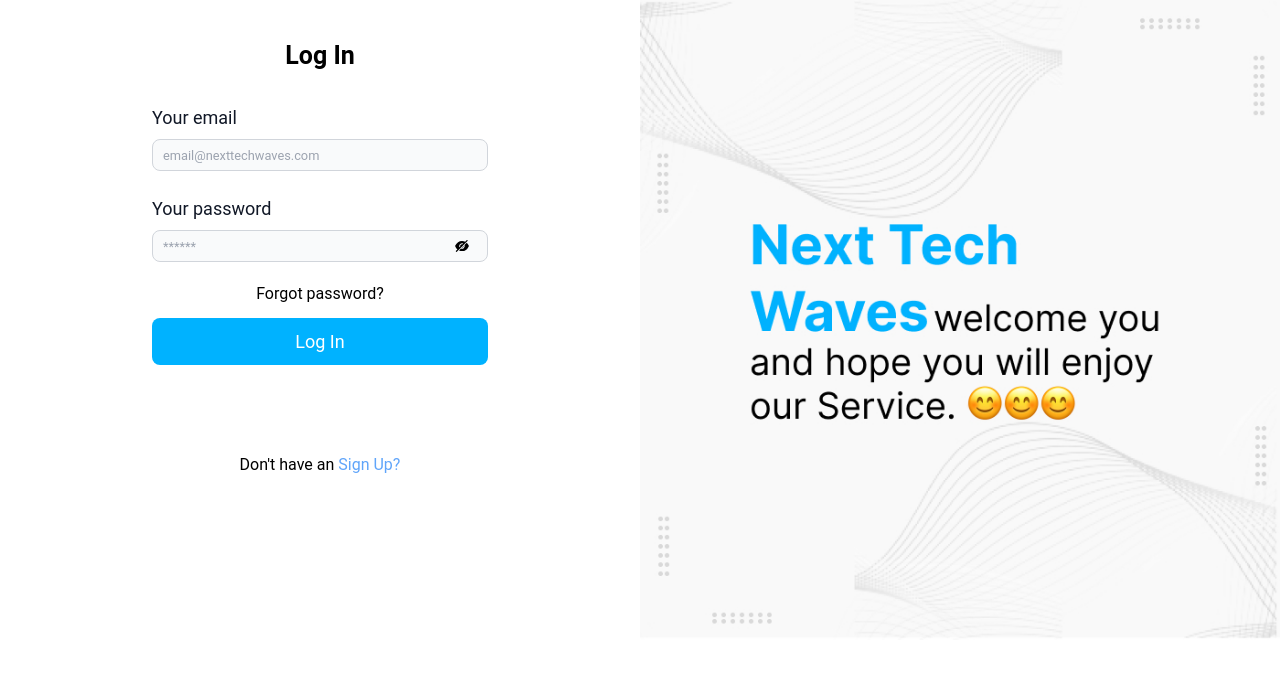
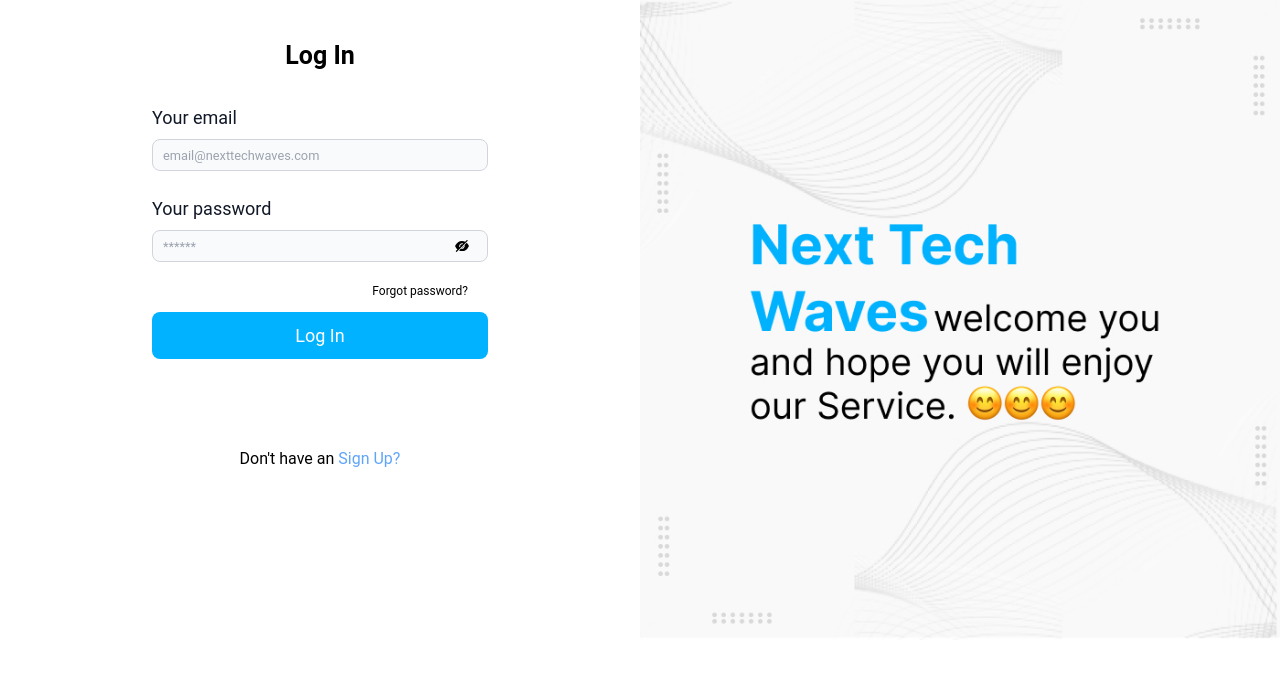
Before and after one commit to krishanumishra778/NTW, a React (Vite) app in the folder client/: page /login in a window 1280 px wide. Shown: the top 676 px of the page. Built offline with nearby package versions, Linux system fonts and the light colour scheme; no server answers.

Commit message:
modify some componenet

```diff
--- a/client/src/Components/auth/User_SIgnup.jsx
+++ b/client/src/Components/auth/User_SIgnup.jsx
@@ -212,8 +212,7 @@
                       // console.log(userData);
                       // console.log(userData.given_name);
                       // console.log(userData.family_name);
-                      document.getElementById("username").value = userData.name
-                      document.getElementById("useremail").value = userData.email
+
                       axios.post(
                         "http://localhost:4000/google_login",
                         userData.name,
--- a/client/src/Components/auth/User_login.jsx
+++ b/client/src/Components/auth/User_login.jsx
@@ -21,6 +21,8 @@
     email: "",
     password: "",
   });
+
+
 
   const inpHandler = event => {
     setUserData({
@@ -98,6 +100,7 @@
                 Your email
               </label>
               <input
+              id="useremail"
                 type='email'
                 name='email'
                 className='bg-gray-50 border border-gray-300 text-gray-900 text-sm rounded-lg focus:ring-blue-500 focus:border-blue-500 block w-full p-2.5 dark:bg-gray-700 dark:border-gray-600 dark:placeholder-gray-400 dark:text-white dark:focus:ring-blue-500 dark:focus:border-blue-500
@@ -134,8 +137,9 @@
               />
             </div>
 
-            <div className='relative z-0 w-full mb-3 pt-3 group text-center corsor-pointer'>
-              <Link to="/email"> Forgot password? </Link>
+            <div className='relative z-0 w-full mb-3 pt-3 group flex
+             justify-end pr-5 corsor-pointer'>
+              <Link to="/email" className="text-[12px]"> Forgot password? </Link>
             </div>
 
             <button
@@ -152,7 +156,8 @@
                   onSuccess={credentialResponse => {
                     console.log(credentialResponse);
                     const userData = jwt_decode(credentialResponse.credential);
-                    console.log(userData);
+                    // console.log(userData);
+
                     axios.post(
                       "http://localhost:4000/google_login",
                       userData.name,
@@ -174,7 +179,7 @@
         </div>
       </div>
 
-      <div className='hidden md:block'>
+      <div className='hidden md:block '>
         <img src='./images/sign_up_side_img.jpg' alt='' className='' />
       </div>
     </div>
```
